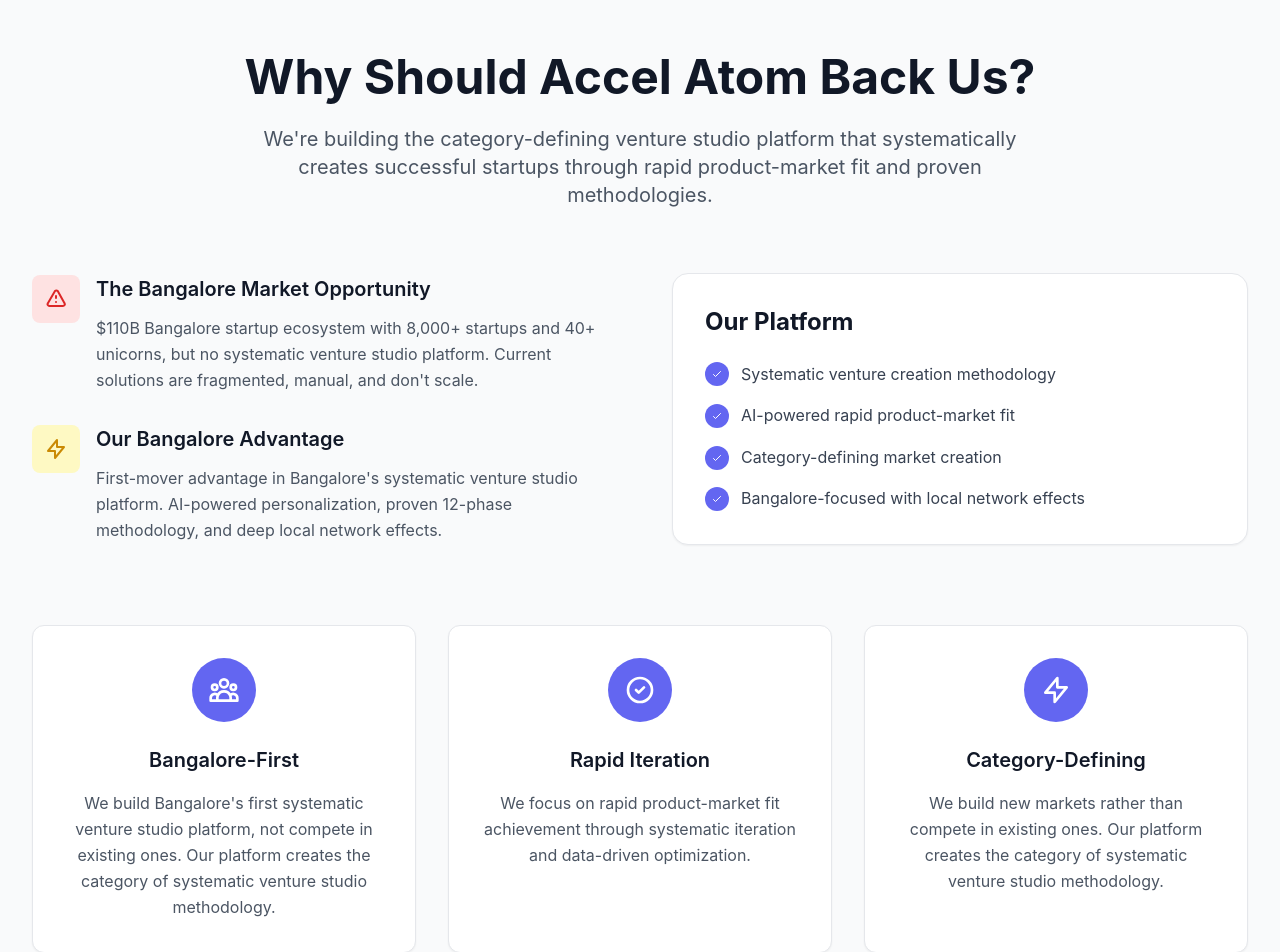
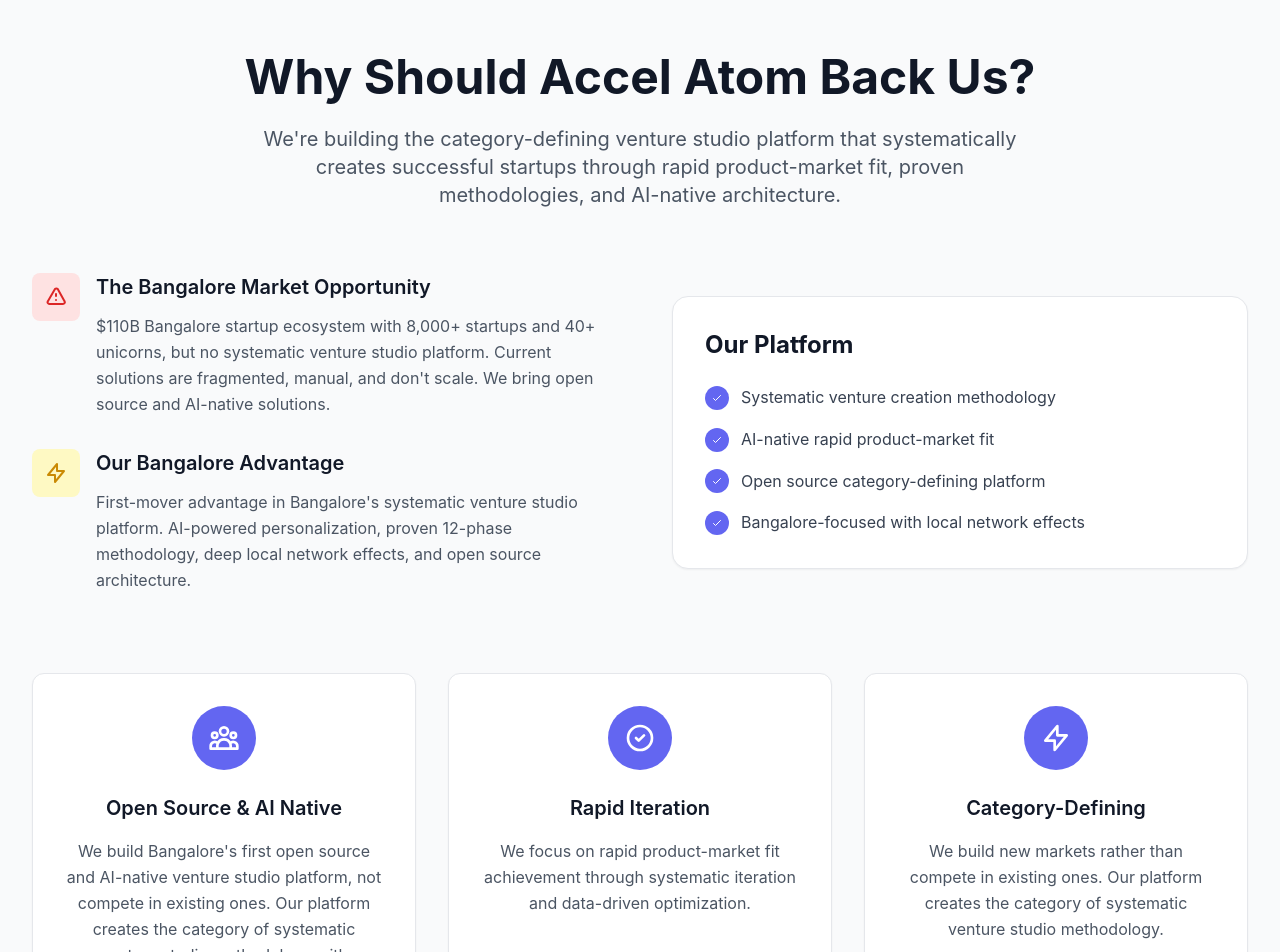
Before and after one commit to niranjanbala/visioninfinityventures.studio, a Next.js app: page / in a window 1280 px wide. Shown: the part 880-1832 px from the top of the page. Built offline with nearby package versions, Linux system fonts and the light colour scheme; no server answers.

Commit message:
Update messaging to emphasize open source and AI native positioning across all pages and documents

```diff
--- a/components/Hero.tsx
+++ b/components/Hero.tsx
@@ -17,14 +17,14 @@
 
           {/* Main Heading */}
           <h1 className="text-5xl md:text-6xl lg:text-7xl font-bold text-gray-900 mb-8 leading-tight">
-            Bangalore&apos;s First
+            Open Source & AI Native
             <span className="block text-indigo-600">Venture Studio Platform</span>
           </h1>
 
           {/* Subtitle */}
           <p className="text-xl md:text-2xl text-gray-600 mb-12 max-w-4xl mx-auto leading-relaxed">
             We&apos;re building the category-defining venture studio platform that systematically creates
-            successful startups through rapid product-market fit and proven methodologies.
+            successful startups through rapid product-market fit, proven methodologies, and AI-native architecture.
           </p>
 
           {/* Investment Context */}
--- a/pages/careers.tsx
+++ b/pages/careers.tsx
@@ -148,8 +148,8 @@
   return (
     <>
       <Head>
-        <title>Careers | Vision Infinity Ventures - Bangalore&apos;s First Venture Studio Platform</title>
-        <meta name="description" content="Join Bangalore&apos;s first venture studio platform seeking Accel Atom backing. Build the future of startup creation with rapid product-market fit and proven methodologies." />
+        <title>Careers | Vision Infinity Ventures - Open Source & AI Native Venture Studio</title>
+        <meta name="description" content="Join our open source and AI native venture studio platform seeking Accel Atom backing. Build the future of startup creation with rapid product-market fit and proven methodologies." />
         <meta name="theme-color" content="#2563eb" />
       </Head>
       <Navigation />
@@ -168,13 +168,13 @@
             Seeking Accel Atom Backing
           </div>
           <h1 className="text-4xl md:text-5xl lg:text-6xl font-bold mb-6 leading-tight">
-            Join Bangalore&apos;s First
+            Join Our Open Source & AI Native
             <span className="block text-transparent bg-clip-text bg-gradient-to-r from-green-400 to-blue-400">
               Venture Studio Platform
             </span>
           </h1>
           <p className="text-lg md:text-xl mb-8 text-gray-200 leading-relaxed max-w-3xl mx-auto">
-            We&apos;re building Bangalore&apos;s first systematic venture studio platform that creates successful startups
+            We&apos;re building Bangalore&apos;s first open source and AI-native systematic venture studio platform that creates successful startups
             through rapid product-market fit and proven methodologies. Seeking Accel Atom backing for $1M (25% equity).
           </p>
 
--- a/pages/index.tsx
+++ b/pages/index.tsx
@@ -90,8 +90,8 @@
   return (
     <>
       <Head>
-        <title>Vision Infinity Ventures | Venture Studio for Founders</title>
-        <meta name="description" content="Join our venture studio and get personalized guidance for your startup journey. Choose your path and get a customized roadmap." />
+        <title>Vision Infinity Ventures | Open Source & AI Native Venture Studio</title>
+        <meta name="description" content="Join our open source and AI native venture studio platform. Get personalized guidance for your startup journey with rapid product-market fit and proven methodologies." />
         <meta name="theme-color" content="#2563eb" />
       </Head>
       <Navigation />
@@ -106,7 +106,7 @@
             </h2>
             <p className="text-xl text-gray-600 max-w-3xl mx-auto">
               We&apos;re building the category-defining venture studio platform that systematically creates
-              successful startups through rapid product-market fit and proven methodologies.
+              successful startups through rapid product-market fit, proven methodologies, and AI-native architecture.
             </p>
           </div>
 
@@ -124,7 +124,7 @@
                   <p className="text-gray-600 leading-relaxed">
                     $110B Bangalore startup ecosystem with 8,000+ startups and 40+ unicorns,
                     but no systematic venture studio platform. Current solutions are fragmented,
-                    manual, and don&apos;t scale.
+                    manual, and don&apos;t scale. We bring open source and AI-native solutions.
                   </p>
                 </div>
               </div>
@@ -139,7 +139,7 @@
                   <h3 className="text-xl font-semibold text-gray-900 mb-3">Our Bangalore Advantage</h3>
                   <p className="text-gray-600 leading-relaxed">
                     First-mover advantage in Bangalore&apos;s systematic venture studio platform. AI-powered personalization,
-                    proven 12-phase methodology, and deep local network effects.
+                    proven 12-phase methodology, deep local network effects, and open source architecture.
                   </p>
                 </div>
               </div>
@@ -163,7 +163,7 @@
                       <path strokeLinecap="round" strokeLinejoin="round" strokeWidth={2} d="M5 13l4 4L19 7" />
                     </svg>
                   </div>
-                  <span className="text-gray-700">AI-powered rapid product-market fit</span>
+                  <span className="text-gray-700">AI-native rapid product-market fit</span>
                 </div>
                 <div className="flex items-center space-x-3">
                   <div className="w-6 h-6 bg-indigo-500 rounded-full flex items-center justify-center">
@@ -171,7 +171,7 @@
                       <path strokeLinecap="round" strokeLinejoin="round" strokeWidth={2} d="M5 13l4 4L19 7" />
                     </svg>
                   </div>
-                  <span className="text-gray-700">Category-defining market creation</span>
+                  <span className="text-gray-700">Open source category-defining platform</span>
                 </div>
                 <div className="flex items-center space-x-3">
                   <div className="w-6 h-6 bg-indigo-500 rounded-full flex items-center justify-center">
@@ -193,10 +193,10 @@
                   <path strokeLinecap="round" strokeLinejoin="round" strokeWidth={2} d="M17 20h5v-2a3 3 0 00-5.356-1.857M17 20H7m10 0v-2c0-.656-.126-1.283-.356-1.857M7 20H2v-2a3 3 0 015.356-1.857M7 20v-2c0-.656.126-1.283.356-1.857m0 0a5.002 5.002 0 019.288 0M15 7a3 3 0 11-6 0 3 3 0 016 0zm6 3a2 2 0 11-4 0 2 2 0 014 0zM7 10a2 2 0 11-4 0 2 2 0 014 0z" />
                 </svg>
               </div>
-              <h3 className="text-xl font-semibold text-gray-900 mb-4">Bangalore-First</h3>
+              <h3 className="text-xl font-semibold text-gray-900 mb-4">Open Source & AI Native</h3>
               <p className="text-gray-600 leading-relaxed">
-                We build Bangalore&apos;s first systematic venture studio platform, not compete in existing ones.
-                Our platform creates the category of systematic venture studio methodology.
+                We build Bangalore&apos;s first open source and AI-native venture studio platform, not compete in existing ones.
+                Our platform creates the category of systematic venture studio methodology with transparent, scalable architecture.
               </p>
             </div>
 
--- a/pages/pitch-deck.tsx
+++ b/pages/pitch-deck.tsx
@@ -14,7 +14,7 @@
       content: (
         <div className="text-center">
           <h1 className="text-6xl font-bold text-indigo-600 mb-4">Vision Infinity Ventures</h1>
-          <p className="text-2xl text-gray-600 mb-8">Bangalore&apos;s First Venture Studio Platform</p>
+          <p className="text-2xl text-gray-600 mb-8">Open Source & AI Native Venture Studio Platform</p>
           <div className="grid md:grid-cols-3 gap-6 mt-12">
                           <div className="bg-white p-6 rounded-lg shadow-lg">
                 <div className="text-3xl mb-2">🏙️</div>
@@ -23,13 +23,13 @@
               </div>
             <div className="bg-white p-6 rounded-lg shadow-lg">
               <div className="text-3xl mb-2">🤖</div>
-              <h3 className="text-lg font-semibold mb-2">AI-Powered</h3>
-              <p className="text-sm text-gray-600">Personalized guidance for every founder</p>
+              <h3 className="text-lg font-semibold mb-2">AI-Native</h3>
+              <p className="text-sm text-gray-600">Built from the ground up with AI architecture</p>
             </div>
                           <div className="bg-white p-6 rounded-lg shadow-lg">
-                <div className="text-3xl mb-2">📍</div>
-                <h3 className="text-lg font-semibold mb-2">Bangalore Intelligence</h3>
-                <p className="text-sm text-gray-600">Deep Bangalore market intelligence</p>
+                <div className="text-3xl mb-2">🔓</div>
+                <h3 className="text-lg font-semibold mb-2">Open Source</h3>
+                <p className="text-sm text-gray-600">Transparent, collaborative, and scalable platform</p>
               </div>
           </div>
         </div>
@@ -120,7 +120,7 @@
                 <div className="flex items-center">
                   <div className="text-4xl mr-4">🤖</div>
                   <div>
-                    <h4 className="font-semibold">AI-Powered Personalization</h4>
+                    <h4 className="font-semibold">AI-Native Personalization</h4>
                     <p className="text-sm text-gray-600">16 different personas, tailored guidance</p>
                   </div>
                 </div>
@@ -158,6 +158,10 @@
                 <div className="bg-green-50 p-4 rounded-lg">
                   <h4 className="font-semibold text-green-800">Scalable Platform</h4>
                   <p className="text-sm text-green-600">Can serve thousands simultaneously</p>
+                </div>
+                <div className="bg-green-50 p-4 rounded-lg">
+                  <h4 className="font-semibold text-green-800">Open Source Platform</h4>
+                  <p className="text-sm text-green-600">Transparent, collaborative, and scalable architecture</p>
                 </div>
               </div>
             </div>
```
Also changed, not shown: pages/tech-stack.tsx (+22 -6 lines), public/sw.js (+1 -1 lines), 3 other files (tests, documents, lock files or other folders).
